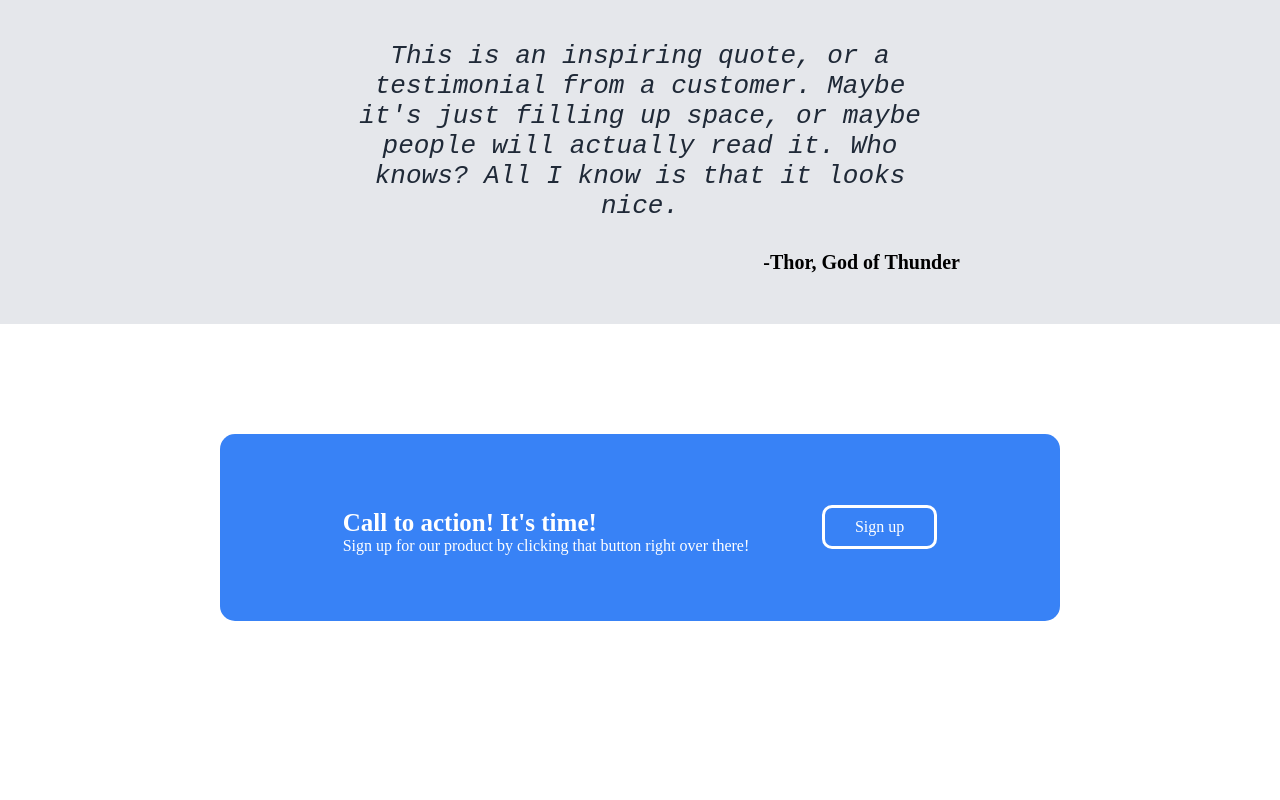
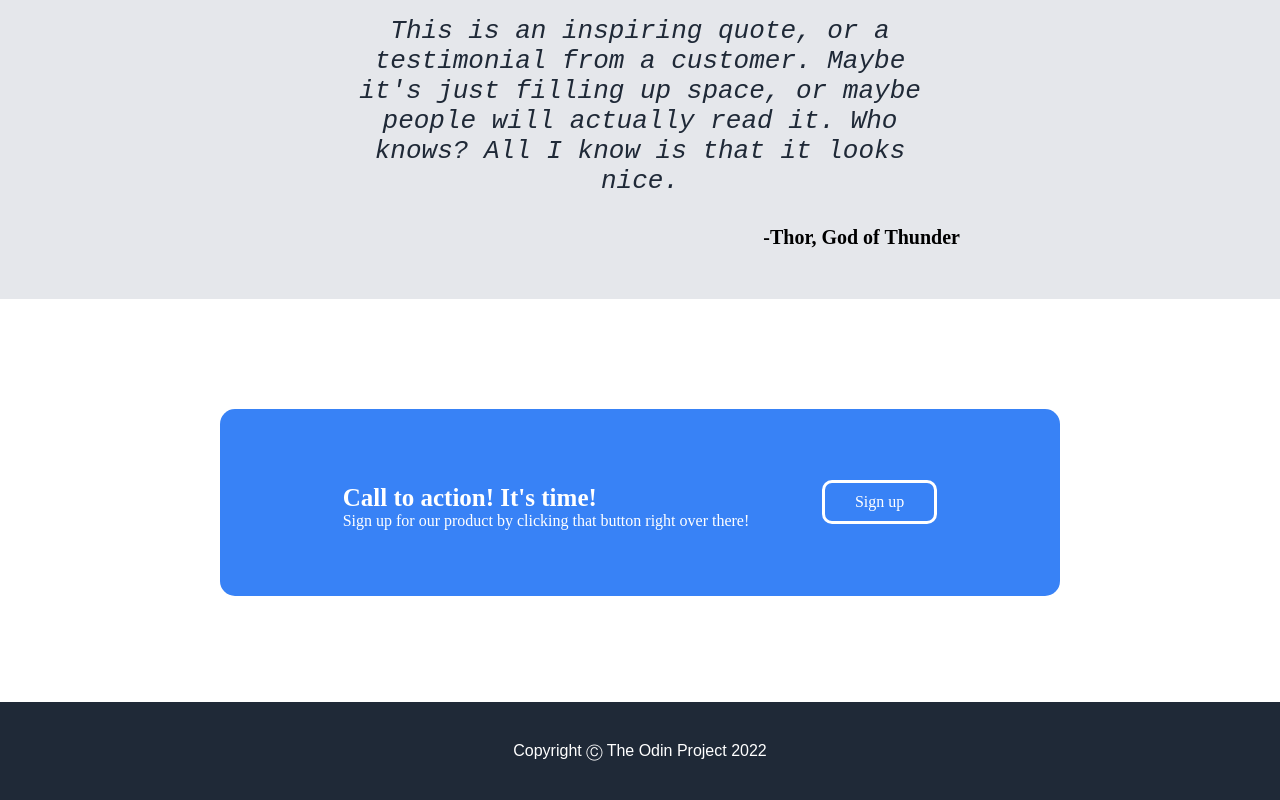
Before and after one commit to victoriakapelush/landing-page, a plain HTML site: page index.html in a window 1280 px wide. Shown: the part 904-1704 px from the top of the page. Before the commit the page ends 1615 px from the top, so only its background shows below. Drawn offline with Linux system fonts and the light colour scheme.

Commit message:
Add footer to html and css

```diff
--- a/index.html
+++ b/index.html
@@ -79,7 +79,8 @@
             <div class="action-button">Sign up</div>
         </div>
     </div>
-    <div></div>
-    <footer></footer>
+    <footer class="footer">
+        <p>Copyright Ⓒ The Odin Project 2022</p>
+    </footer>
 </body>
 </html>
--- a/styles.css
+++ b/styles.css
@@ -107,14 +107,13 @@ ul {
     border-color: blue;
     width: 150px;
     height: 150px;
-
 }
 
 .one, .two, .three, .four {
     width: 150px;
     height: 150px;
     margin-top: 10px;
-    margin-bottom: 25px;
+    margin-bottom: 0px;
     text-align: center;
 }
 
@@ -187,3 +186,16 @@ ul {
     border-radius: 10px;
     border-color: white;
 }
+
+.footer {
+    background-color:#1F2937;
+    color: white;
+    height: 100px;
+    width: auto;
+}
+
+.footer p {
+    text-align: center;
+    padding: 40px 40px;
+    font-family: Arial, sans-serif;
+}
```
